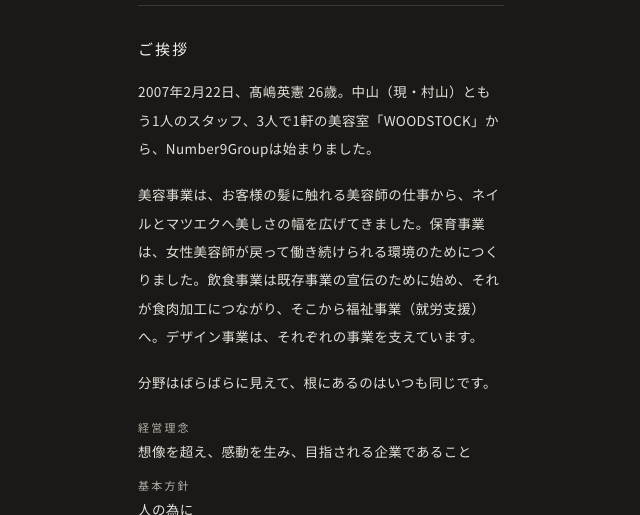
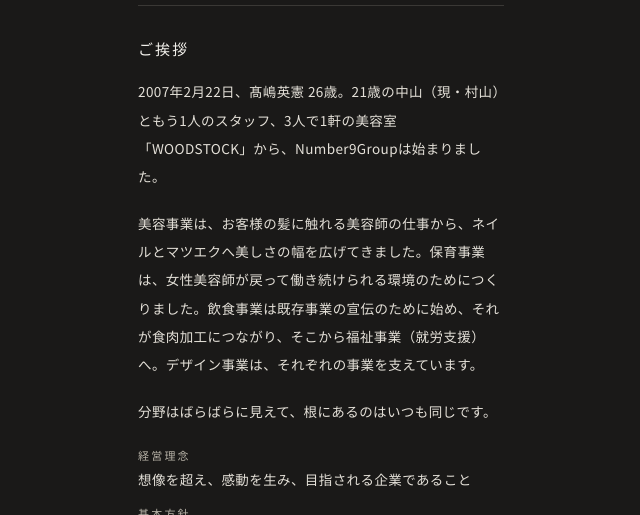
Before and after one commit to meative/number9-20th, a plain HTML site: page index.html in a window 1280 px wide. Shown: the part 585-1100 px from the top of the page, without its empty margins (319-959 px from the left). Drawn offline with nearby package versions, Linux system fonts and the light colour scheme.

Commit message:
Add 中山's age to the opening line
Co-Authored-By: Claude Fable 5.1 <noreply@anthropic.com>
Claude-Session: https://claude.ai/code/session_01NzNQMEo8tMDqitRg1fmcij

```diff
--- a/index.html
+++ b/index.html
@@ -125,7 +125,7 @@
   <section class="msg">
     <div class="inner">
       <h2>ご挨拶</h2>
-      <p>2007年2月22日、髙嶋英憲 26歳。中山（現・村山）ともう1人のスタッフ、3人で1軒の美容室「WOODSTOCK」から、Number9Groupは始まりました。</p>
+      <p>2007年2月22日、髙嶋英憲 26歳。21歳の中山（現・村山）ともう1人のスタッフ、3人で1軒の美容室「WOODSTOCK」から、Number9Groupは始まりました。</p>
       <p>美容事業は、お客様の髪に触れる美容師の仕事から、ネイルとマツエクへ美しさの幅を広げてきました。保育事業は、女性美容師が戻って働き続けられる環境のためにつくりました。飲食事業は既存事業の宣伝のために始め、それが食肉加工につながり、そこから福祉事業（就労支援）へ。デザイン事業は、それぞれの事業を支えています。</p>
       <p>分野はばらばらに見えて、根にあるのはいつも同じです。</p>
       <dl class="creed">
```
Also changed, not shown: staff/index.html (+1 -1 lines).
